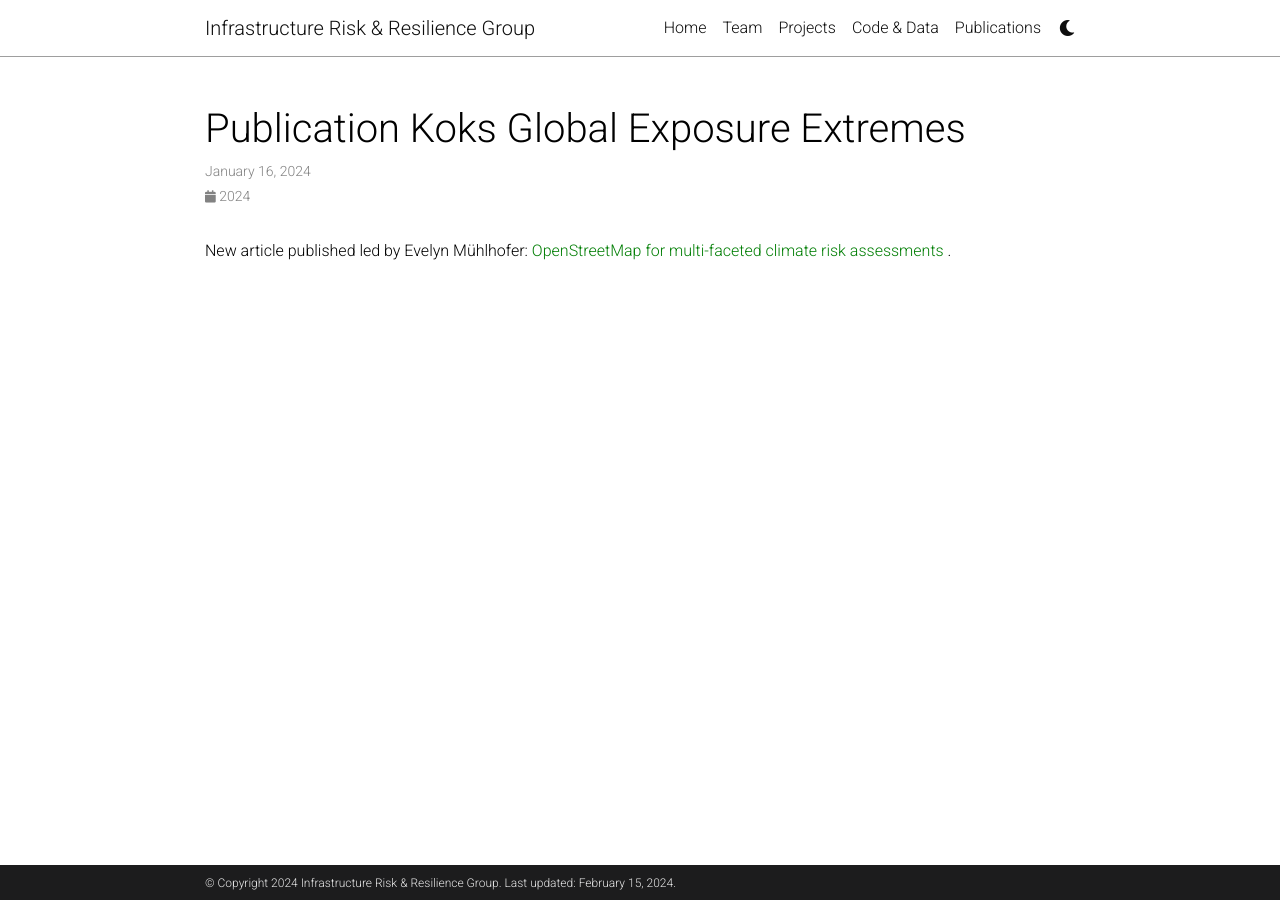
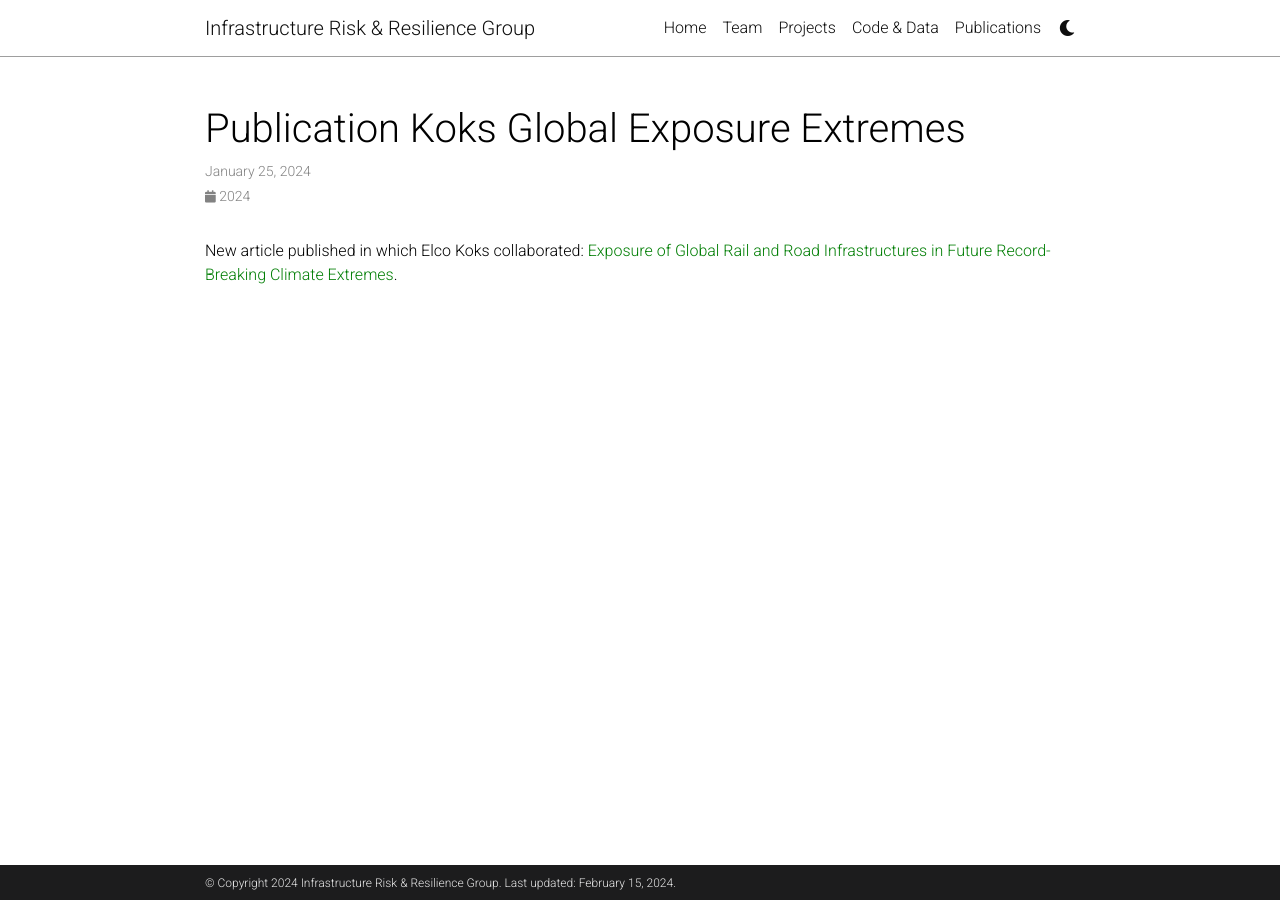
Before and after one commit to ElcoK/ResearchGroup, a Jekyll site: the page built from _news/2024-01-25-publication-koks-global-exposure-extremes.md, in a window 1280 px wide. Built offline with Jekyll 4.4.1, drawn with Linux system fonts in a browser that asks for light colours; comment, search, counter and statistics services are not loaded; a style sheet for code colours, icons or effects is not loaded.

Commit message:
update joel

```diff
--- a/_news/2024-01-25-publication-koks-global-exposure-extremes.md
+++ b/_news/2024-01-25-publication-koks-global-exposure-extremes.md
@@ -1,8 +1,7 @@
 ---
 layout: post
-date: 2024-01-16
+date: 2024-01-25
 inline: true
 ---
 
-New article published led by Evelyn Mühlhofer: [OpenStreetMap for multi-faceted climate risk assessments
-](https://iopscience.iop.org/article/10.1088/2515-7620/ad15ab).
+New article published in which Elco Koks collaborated: [Exposure of Global Rail and Road Infrastructures in Future Record-Breaking Climate Extremes](https://agupubs.onlinelibrary.wiley.com/doi/full/10.1029/2023EF003632).
```
